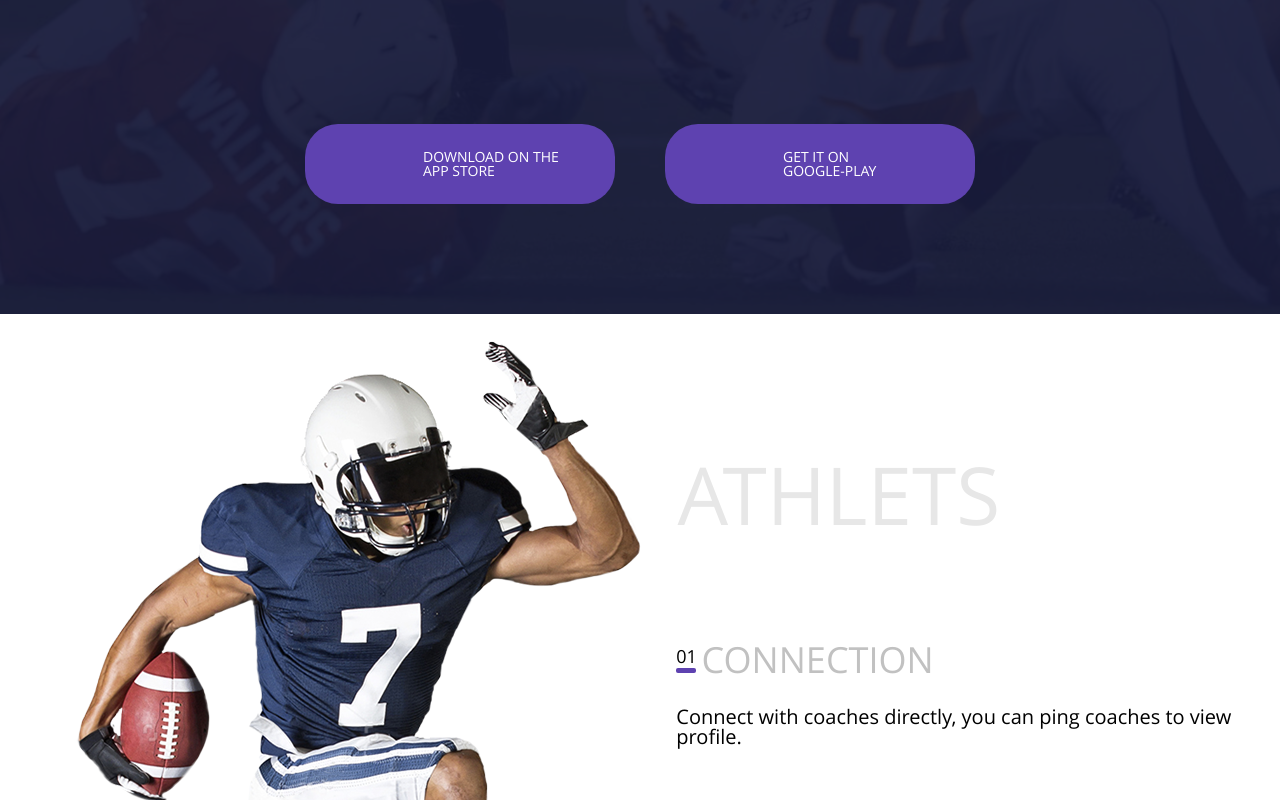
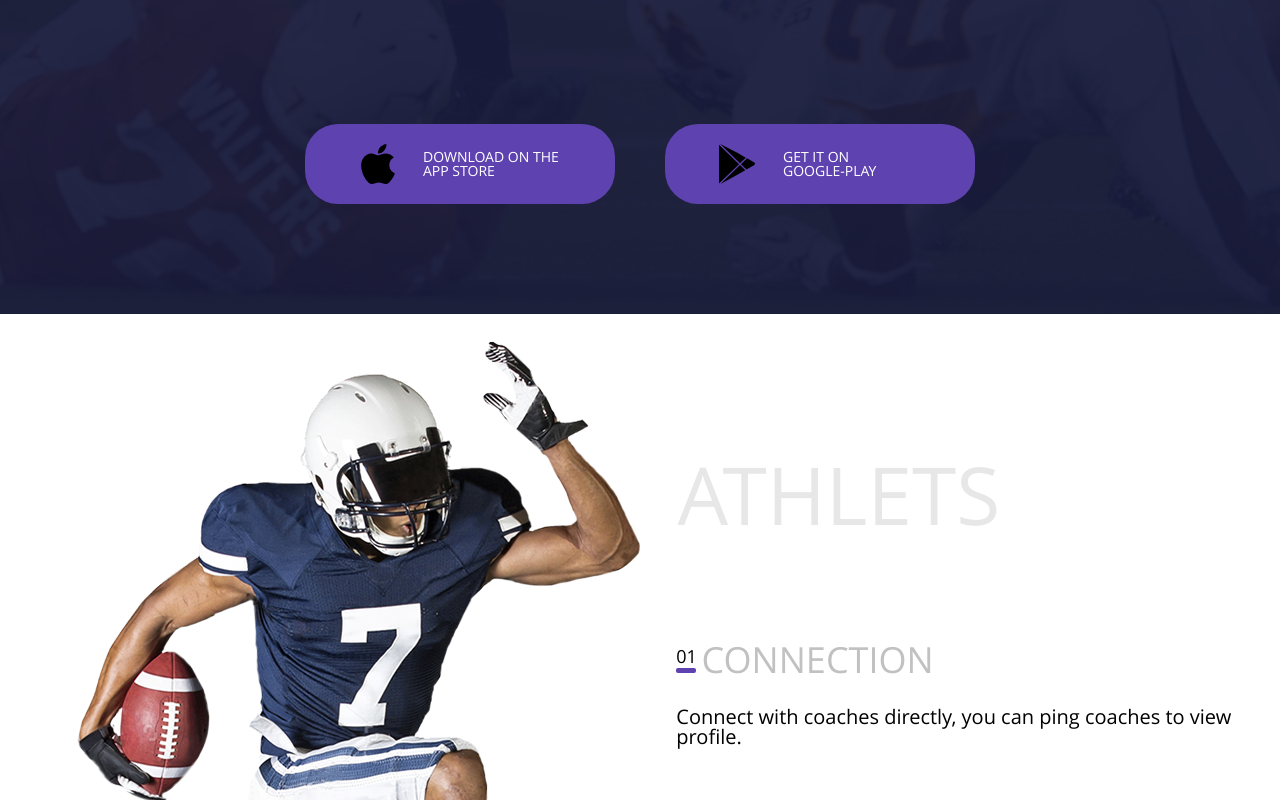
Before and after one commit to kostyapt/mq-diploma, a plain HTML site: page index.html in a window 1280 px wide. Shown: the part 800-1600 px from the top of the page. Drawn offline with Linux system fonts and the light colour scheme; files whose address does not match are found by name.

Commit message:
Add files via upload

```diff
--- a/css/style.css
+++ b/css/style.css
@@ -147,12 +147,12 @@ a:focus, a:active, a:hover, a:visited {
 }
 
 .button.apple .text {
-  background-image: url(../img/apple_logo_black.svg);
+  background-image: url(../svg/apple_logo_black.svg);
   background-size: 21px 24px;
 }
 
 .button.google .text {
-  background-image: url(../img/google-play.svg);
+  background-image: url(../svg/google-play.svg);
   background-size: 22px 24px;
 }
 
```
